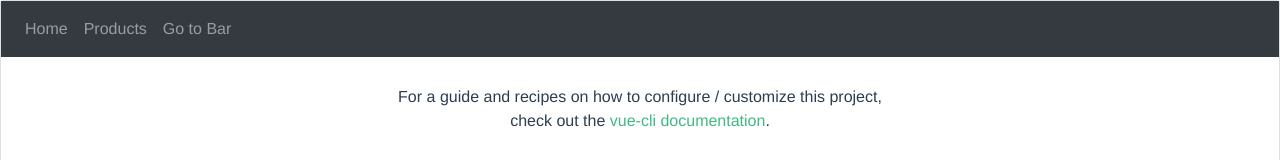
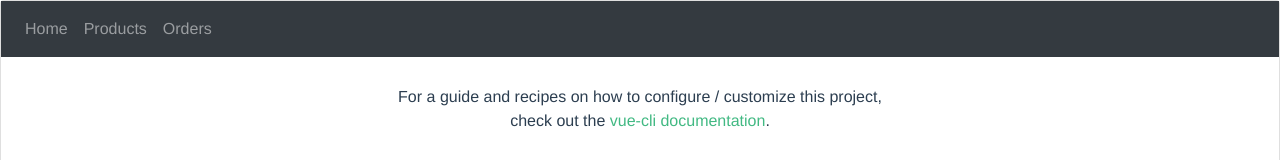
Before and after one commit to Nazeeh-Saifi/SawafTechTask, a Vue app in the folder vue_frontend/: page / in a window 1280 px wide. Shown: the top 160 px of the page. Built offline with nearby package versions, Linux system fonts and the light colour scheme.

Commit message:
adding the routes of order views

```diff
--- a/vue_frontend/src/containers/TheNavBar.vue
+++ b/vue_frontend/src/containers/TheNavBar.vue
@@ -3,7 +3,7 @@
     <b-navbar-nav>
       <b-nav-item to="/">Home</b-nav-item>
       <b-nav-item to="/products">Products</b-nav-item>
-      <b-nav-item to="/bar">Go to Bar</b-nav-item>
+      <b-nav-item to="/orders">Orders</b-nav-item>
       <!-- Navbar dropdowns -->
       <!-- <b-nav-item-dropdown text="Lang" right>
         <b-dropdown-item href="#">EN</b-dropdown-item>
--- a/vue_frontend/src/router/index.js
+++ b/vue_frontend/src/router/index.js
@@ -1,11 +1,13 @@
 import Vue from "vue";
 import Router from "vue-router";
 
+const Home = () => import("@/components/HelloWorld");
 const Products = () => import("@/views/Products");
 const CreateProduct = () => import("@/views/CreateProduct");
 const UpdateProduct = () => import("@/views/UpdateProduct");
-const Home = () => import("@/components/HelloWorld");
-// const Bar = { template: "<div>bar</div>" };
+const Orders = () => import("@/views/Orders");
+const CreateOrder = () => import("@/views/CreateOrder");
+const UpdateOrder = () => import("@/views/UpdateOrder");
 
 const routes = [
   {
@@ -38,6 +40,31 @@ const routes = [
       },
     ],
   },
+  {
+    path: "/orders",
+    component: {
+      render(c) {
+        return c("router-view");
+      },
+    },
+    children: [
+      {
+        path: "",
+        name: "Orders",
+        component: Orders,
+      },
+      {
+        path: "create",
+        name: "CreateOrder",
+        component: CreateOrder,
+      },
+      {
+        path: ":id/edit",
+        name: "UpdateOrder",
+        component: UpdateOrder,
+      },
+    ],
+  },
 ];
 
 const router = new Router({
```
